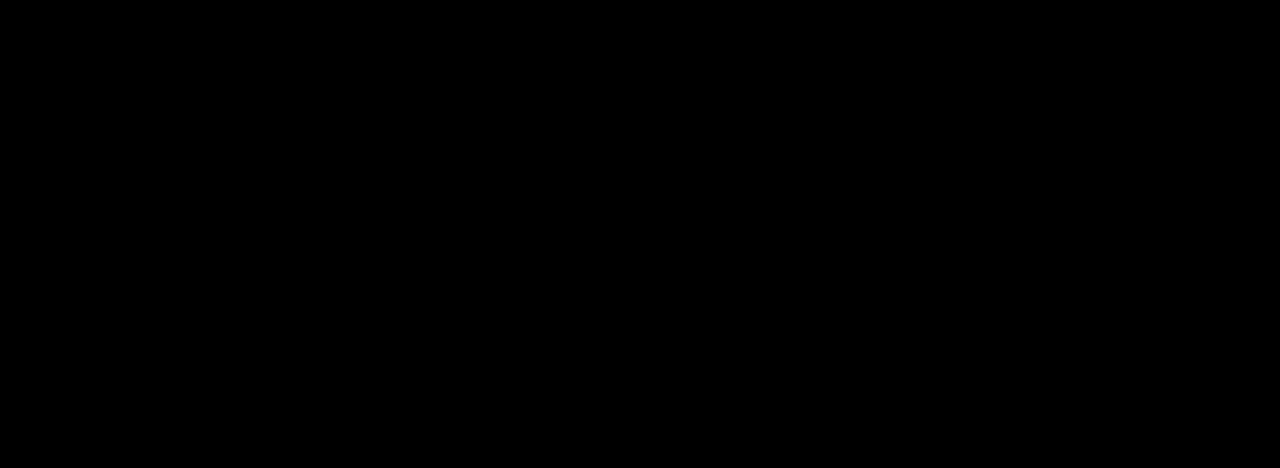
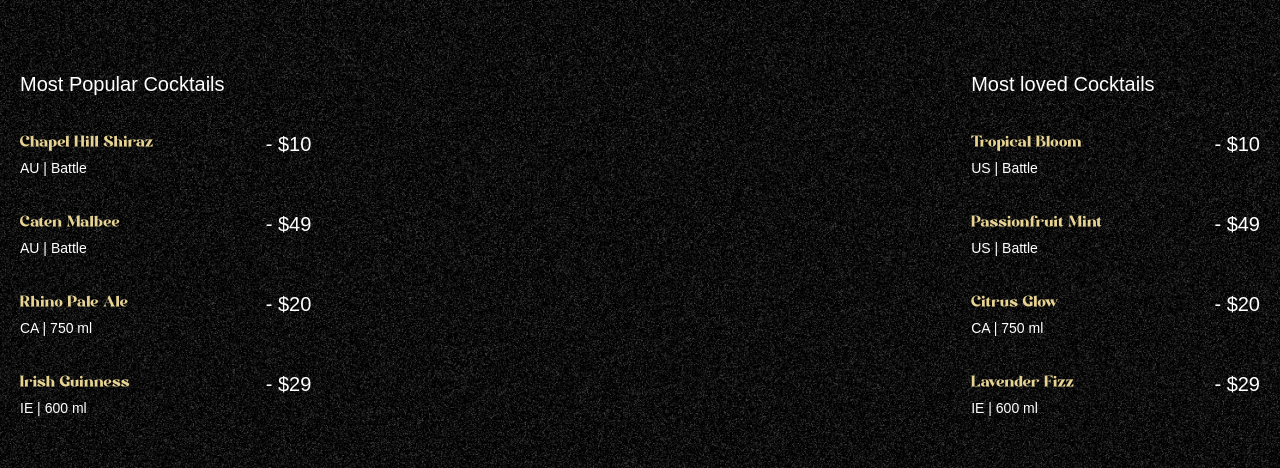
Before and after one commit to Abi7r/cockTail_gsap, a React (Vite) app: page / in a window 1280 px wide. Shown: the part 890-1358 px from the top of the page. Built offline with nearby package versions, Linux system fonts and the light colour scheme; a web font is replaced by a local one.

Commit message:
implemented cocktails Section

```diff
--- a/src/App.jsx
+++ b/src/App.jsx
@@ -5,12 +5,13 @@
 import React from 'react'
 import Navbar from './components/navbar.jsx';
 import Hero from './components/hero.jsx';
+import Cocktails from './components/cocktails.jsx';
 const App = () => {
   return (
     <main >
       <Navbar/>
       <Hero/>
-
+  <Cocktails />
     </main>
   );
 };
--- /dev/null
+++ b/src/components/cocktails.jsx
@@ -0,0 +1,45 @@
+import React from 'react';
+import { cocktailLists, mockTailLists } from '../../constants/index.js';
+import { useGSAP } from '@gsap/react';
+import gsap from 'gsap';
+
+const Cocktails = () => {
+  useGSAP(()=>{
+    const parallaxTimeline=gsap.timeline({scrollTrigger:{
+      trigger:'#cocktails',
+        start:'top 30%',
+        end:'bottom 80%',
+        scrub:true
+      }})
+    parallaxTimeline.from('#c-left-leaf',{x:-100, y:100})
+      .from('#c-right-leaf',{x:100, y:100})
+  })
+  return (
+    <section id='cocktails' className='noisy'> <img src='/images/cocktail-left-leaf.png' alt='left-leaf' id='c-left-leaf' />
+      <img src='/images/cocktail-right-leaf.png' alt='right-leaf' id='c-right-leaf' />
+      <div className='list'>
+        <div className='popular'>
+          <h2>Most Popular Cocktails</h2>
+          <ul>{cocktailLists.map((drink)=>(<li key={drink.name}>
+            <div className='md:me-28'>
+              <h3>{drink.name}</h3>
+              <p>{drink.country} | {drink.detail}</p>
+            </div>
+            <span>- {drink.price}</span>
+          </li>))}</ul>
+        </div>
+        <div className='loved'>
+          <h2>Most loved Cocktails</h2>
+          <ul>{mockTailLists.map((drink)=>(<li key={drink.name}>
+            <div className='me-28'>
+              <h3>{drink.name}</h3>
+              <p>{drink.country} | {drink.detail}</p>
+            </div>
+            <span>- {drink.price}</span>
+          </li>))}</ul>
+        </div>
+      </div>
+    </section>
+  );
+};
+export default Cocktails;
```
